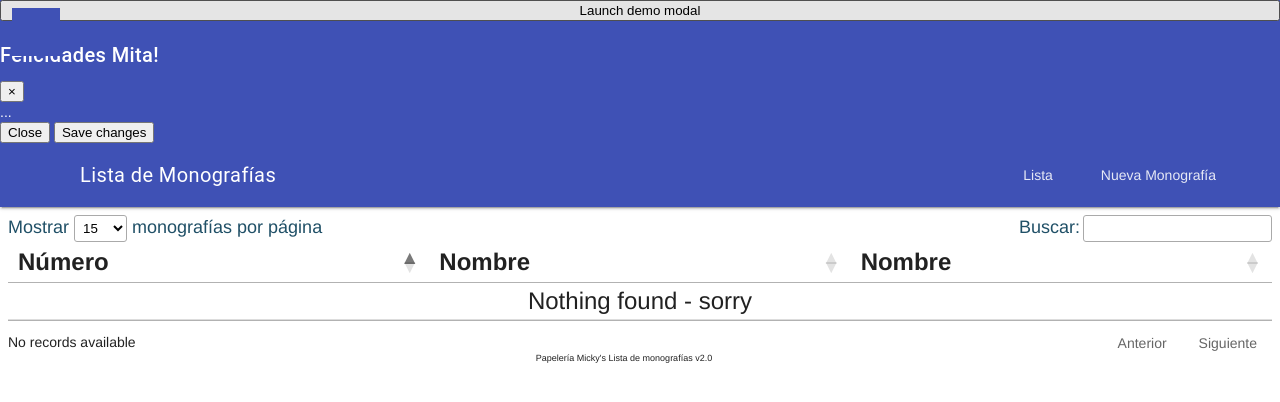
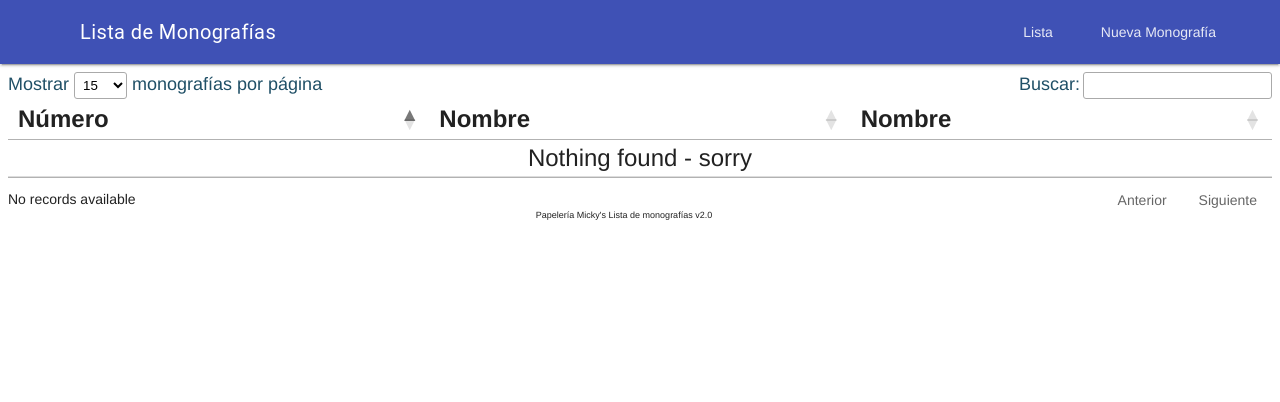
Before and after one commit to ademir501/Monographs, a Django app: page / in a window 1280 px wide. Shown: the top 402 px of the page. Run offline with Django 3.2, Linux system fonts and the light colour scheme; the visitor is signed in with stand-in values (Sample User, id 1); data that the repository does not hold is empty; some libraries are stand-ins or nearby versions.

Commit message:
Alert box text

```diff
--- a/website/static/website/js/monograph_data_table_script.js
+++ b/website/static/website/js/monograph_data_table_script.js
@@ -16,9 +16,6 @@ $(document).ready(function(){
              }
         }
     });
-
-     $('#exampleModal').on('shown.bs.modal', function () {
-  $('#myInput').trigger('focus')
-})
+     alert("I am an alert box!");
 
 });
--- a/website/templates/base.html
+++ b/website/templates/base.html
@@ -20,36 +20,6 @@
 <div class="mdl-layout mdl-js-layout mdl-layout--fixed-header">
     <header class="mdl-layout__header">
         <div class="mdl-layout-icon"></div>
-
-    <!-- Button trigger modal -->
-<button type="button" class="btn btn-primary" data-toggle="modal" data-target="#exampleModal">
-  Launch demo modal
-</button>
-
-<!-- Modal -->
-<div class="modal fade" id="exampleModal" tabindex="-1" role="dialog" aria-labelledby="exampleModalLabel" aria-hidden="true">
-  <div class="modal-dialog" role="document">
-    <div class="modal-content">
-      <div class="modal-header">
-        <h5 class="modal-title" id="exampleModalLabel">Felicidades Mita!</h5>
-        <button type="button" class="close" data-dismiss="modal" aria-label="Close">
-          <span aria-hidden="true">&times;</span>
-        </button>
-      </div>
-      <div class="modal-body">
-        ...
-      </div>
-      <div class="modal-footer">
-        <button type="button" class="btn btn-secondary" data-dismiss="modal">Close</button>
-        <button type="button" class="btn btn-primary">Save changes</button>
-      </div>
-    </div>
-  </div>
-</div>
-
-
-
-
 
 
         <div class="mdl-layout__header-row">
```
